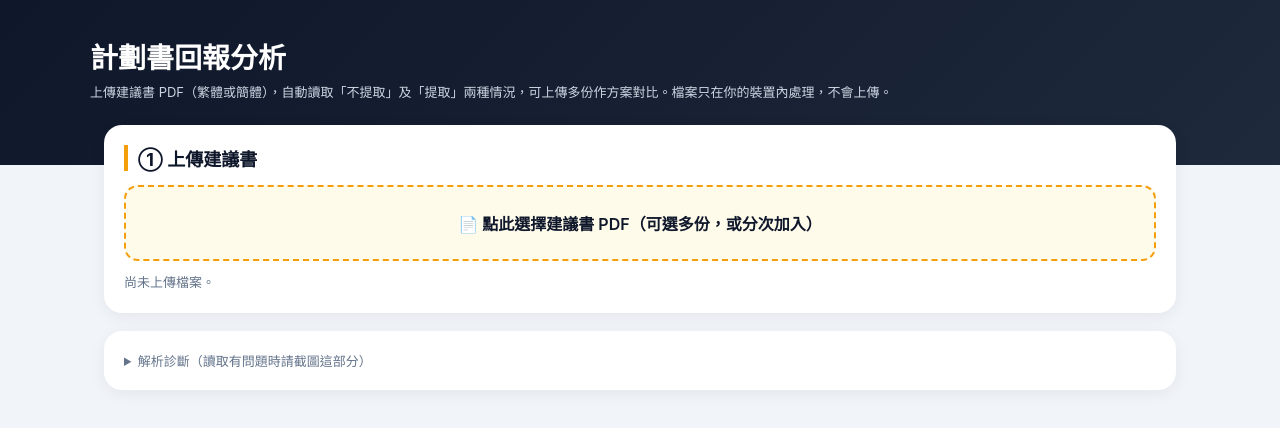
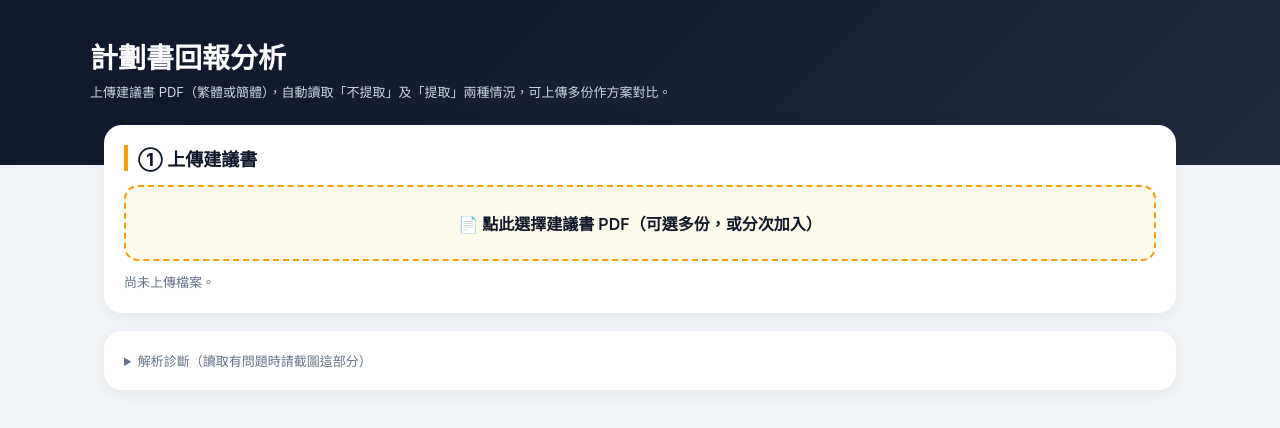
Before and after one commit to lucaschan729/IRR, a plain HTML site: page index.html in a window 1280 px wide. Drawn offline with nearby package versions, Linux system fonts and the light colour scheme.

Commit message:
Update index.html

```diff
--- a/index.html
+++ b/index.html
@@ -71,7 +71,7 @@
   </style>
   </head>
   <body>
-  <header><div class="hd"><h1>計劃書回報分析</h1><p>上傳建議書 PDF（繁體或簡體），自動讀取「不提取」及「提取」兩種情況，可上傳多份作方案對比。檔案只在你的裝置內處理，不會上傳。</p></div></header>
+  <header><div class="hd"><h1>計劃書回報分析</h1><p>上傳建議書 PDF（繁體或簡體），自動讀取「不提取」及「提取」兩種情況，可上傳多份作方案對比。</p></div></header>
   <main>
   <section>
     <h2>① 上傳建議書</h2>
```
